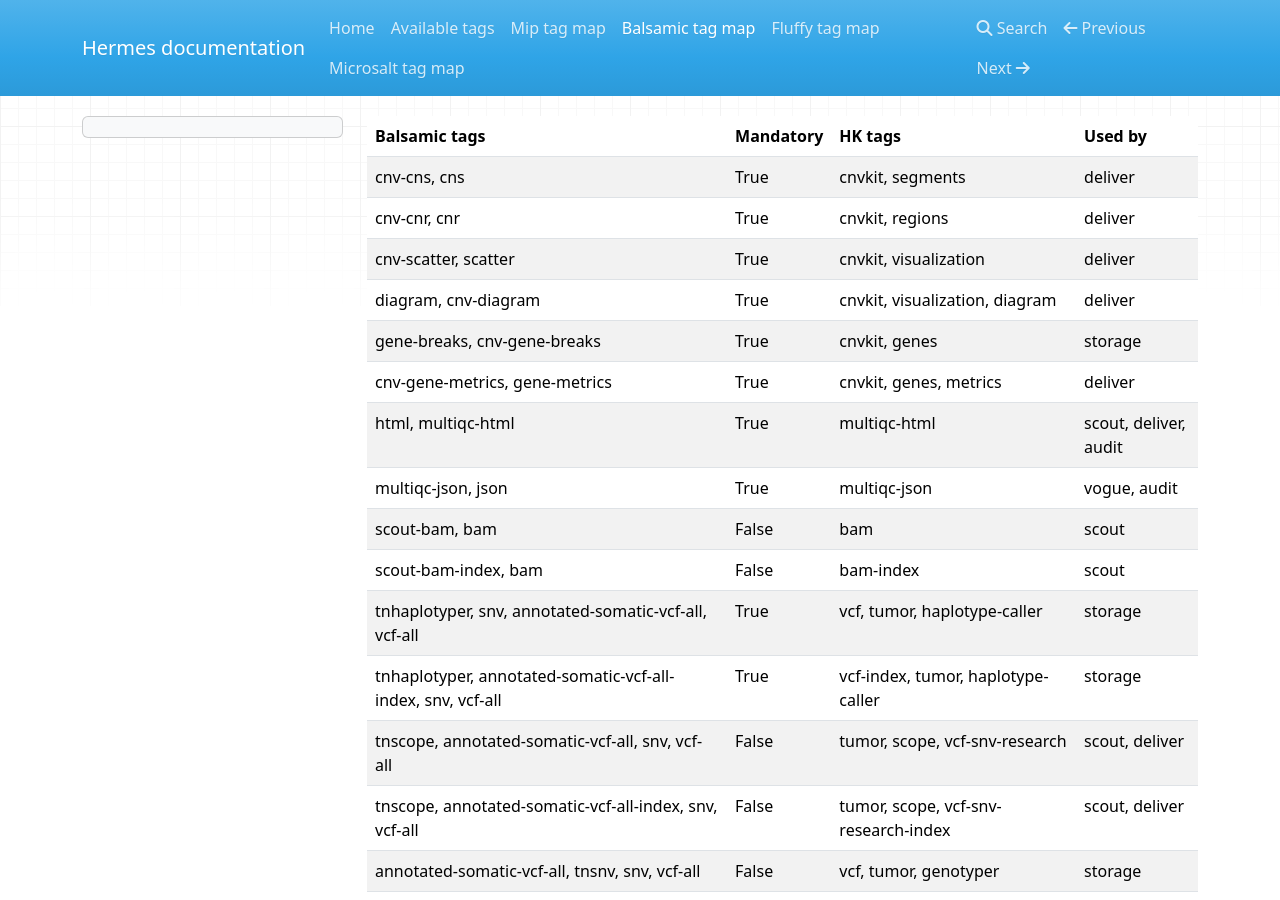
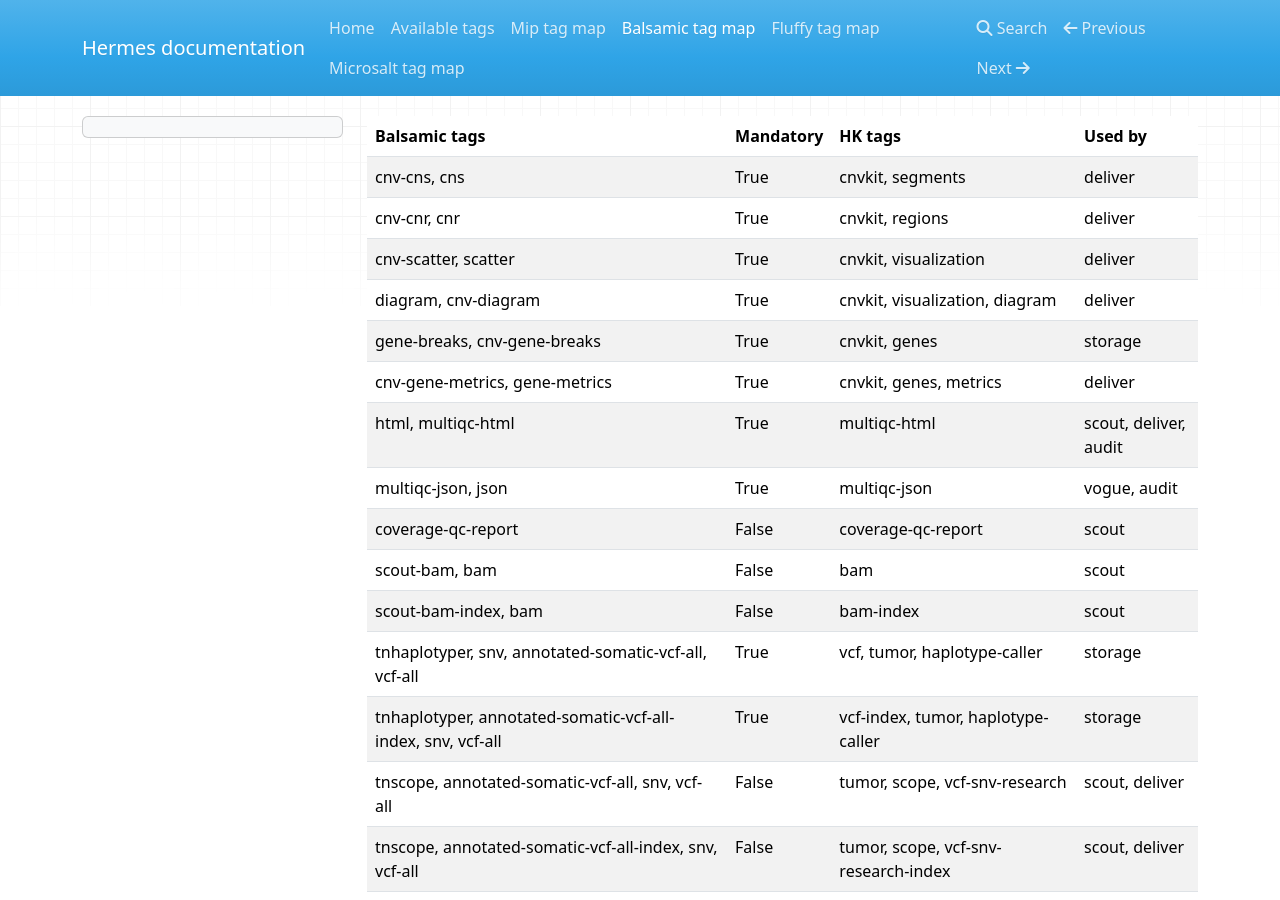
Before and after one commit to Clinical-Genomics/hermes, an MkDocs documentation site: the page built from docs/balsamic_map.md, in a window 1280 px wide and 900 px high. Built offline with MkDocs 1.6.1, drawn with Linux system fonts in a browser that asks for light colours; nearby versions of some CDN libraries.

Commit message:
Add BALSAMIC coverage-qc-report

```diff
--- a/docs/balsamic_map.md
+++ b/docs/balsamic_map.md
@@ -8,6 +8,7 @@
 | cnv-gene-metrics, gene-metrics                                     | True        | cnvkit, genes, metrics                           | deliver               |
 | html, multiqc-html                                                 | True        | multiqc-html                                     | scout, deliver, audit |
 | multiqc-json, json                                                 | True        | multiqc-json                                     | vogue, audit          |
+| coverage-qc-report                                                 | False       | coverage-qc-report                               | scout                 |
 | scout-bam, bam                                                     | False       | bam                                              | scout                 |
 | scout-bam-index, bam                                               | False       | bam-index                                        | scout                 |
 | tnhaplotyper, snv, annotated-somatic-vcf-all, vcf-all              | True        | vcf, tumor, haplotype-caller                     | storage               |
```
